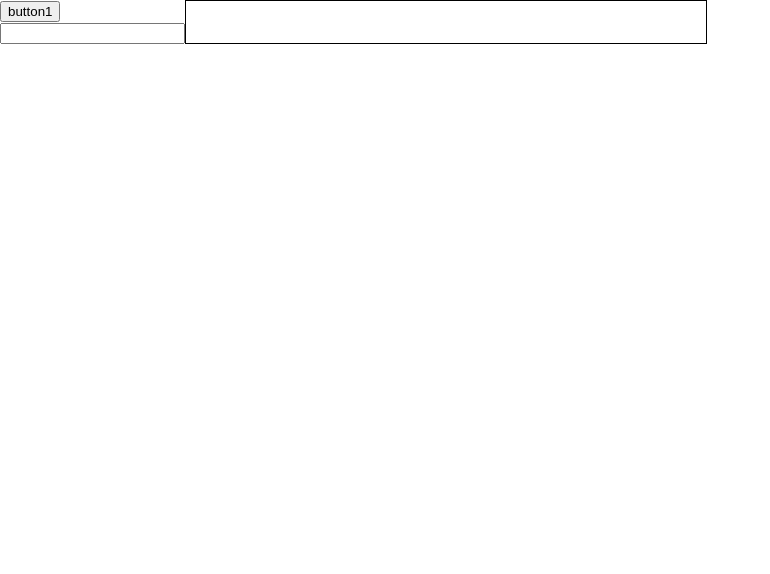
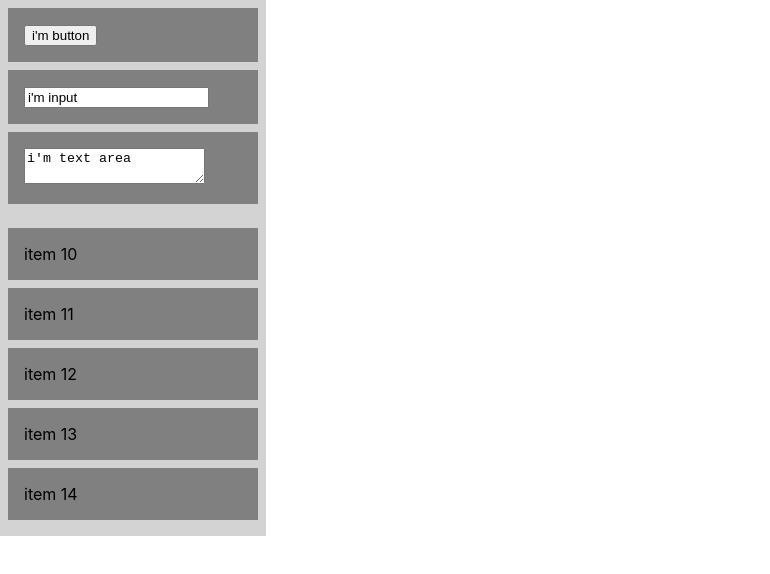
Before and after one commit to karthick3018/react-gui, a React (Create React App) app: page / in a window 1280 px wide. Shown: the top 574 px of the page, without its empty margins (0-770 px from the left). Built offline with nearby package versions, Linux system fonts and the light colour scheme.

Commit message:
initial functionality

```diff
--- a/package.json
+++ b/package.json
@@ -7,8 +7,7 @@
     "@testing-library/react": "^9.3.2",
     "@testing-library/user-event": "^7.1.2",
     "react": "^16.13.1",
-    "react-dnd": "^11.1.3",
-    "react-dnd-html5-backend": "^11.1.3",
+    "react-beautiful-dnd": "^13.0.0",
     "react-dom": "^16.13.1",
     "react-scripts": "3.4.3"
   },
--- a/src/components/main.css
+++ b/src/components/main.css
@@ -1,5 +1,7 @@
 .aside-wrapper{
   display: flex;
+  justify-content: space-between;
+  padding: 20px;
 }
 
 .right{
--- a/src/components/main.js
+++ b/src/components/main.js
@@ -1,29 +1,228 @@
-import React from 'react';
-import './main.css'
+import React, { Component } from 'react';
+import { DragDropContext, Droppable, Draggable } from 'react-beautiful-dnd';
 
-const Main = () => {
+// fake data generator
+const getItems = (count, offset = 0) =>
+    Array.from({ length: count }, (v, k) => k).map(k => ({
+        id: `item-${k + offset}`,
+        content: `item ${k + offset}`
+    }));
 
+// a little function to help us with reordering the result
+const reorder = (list, startIndex, endIndex) => {
+    const result = Array.from(list);
+    const [removed] = result.splice(startIndex, 1);
+    result.splice(endIndex, 0, removed);
 
-  const  onDragOver = (ev) => {
-    ev.preventDefault();
-}
-  return(
-    <div className="aside-wrapper">
-      <div className="left"  onDragOver={onDragOver}>
-        <div  draggable="true" >
-        <button> button1</button>
-        </div>
+    return result;
+};
 
-        <div draggable="true"  >
-          <input/>
-        </div>
+/**
+ * Moves an item from one list to another list.
+ */
+const move = (source, destination, droppableSource, droppableDestination) => {
+    const sourceClone = Array.from(source);
+    const destClone = Array.from(destination);
+    const [removed] = sourceClone.splice(droppableSource.index, 1);
 
-      </div>
-      <div className="right" onDragOver={onDragOver}>
+    destClone.splice(droppableDestination.index, 0, removed);
 
-      </div>
-    </div>
-  )
+    const result = {};
+    result[droppableSource.droppableId] = sourceClone;
+    result[droppableDestination.droppableId] = destClone;
+
+    return result;
+};
+
+const grid = 8;
+
+const getItemStyle = (isDragging, draggableStyle) => ({
+    // some basic styles to make the items look a bit nicer
+    userSelect: 'none',
+    padding: grid * 2,
+    margin: `0 0 ${grid}px 0`,
+
+    // change background colour if dragging
+    background: isDragging ? 'lightgreen' : 'grey',
+
+    // styles we need to apply on draggables
+    ...draggableStyle
+});
+
+const getListStyle = isDraggingOver => ({
+    background: isDraggingOver ? 'lightblue' : 'lightgrey',
+    padding: grid,
+    width: 250
+});
+
+class Main extends Component {
+    state = {
+        items: getItems(10),
+        selected: getItems(5, 10),
+        checkValue : []
+    };
+
+    /**
+     * A semi-generic way to handle multiple lists. Matches
+     * the IDs of the droppable container to the names of the
+     * source arrays stored in the state.
+     */
+    id2List = {
+        droppable: 'items',
+        droppable2: 'selected'
+    };
+
+    getList = id => this.state[this.id2List[id]];
+
+    onDragEnd = result => {
+
+        const { source, destination } = result;
+
+        console.log('sourceeeee',source)
+        console.log('destination',destination)
+
+         let buffer = []
+
+         buffer.push(<div>Aasdfasdfsdfasdfsdfsafsdf asdf asdf asdf asdfasdfasd fasd</div>);
+        this.setState({
+          checkValue:  buffer
+        })
+
+        // dropped outside the list
+        if (!destination) {
+            return;
+        }
+
+        if (source.droppableId === destination.droppableId) {
+            const items = reorder(
+                this.getList(source.droppableId),
+                source.index,
+                destination.index
+            );
+
+            let state = { items };
+
+            if (source.droppableId === 'droppable2') {
+                state = { selected: items };
+            }
+
+            this.setState(state);
+        } else {
+            const result = move(
+                this.getList(source.droppableId),
+                this.getList(destination.droppableId),
+                source,
+                destination
+            );
+
+            this.setState({
+                items: result.droppable,
+                selected: result.droppable2
+            });
+        }
+    };
+
+    // Normally you would want to split things out into separate components.
+    // But in this example everything is just done in one place for simplicity
+    render() {
+        return (
+            <DragDropContext onDragEnd={this.onDragEnd}>
+                <Droppable droppableId="droppable">
+                    {(provided, snapshot) => (
+                        <div
+                            ref={provided.innerRef}
+                            style={getListStyle(snapshot.isDraggingOver)}>
+                                <Draggable
+                                    key={`100`}
+                                    draggableId={`100`}
+                                    index={1}>
+                                    {(provided, snapshot) => (
+                                        <div
+                                            ref={provided.innerRef}
+                                            {...provided.draggableProps}
+                                            {...provided.dragHandleProps}
+                                            style={getItemStyle(
+                                                snapshot.isDragging,
+                                                provided.draggableProps.style
+                                            )}>
+                                          <button>{"i'm button"}</button>
+                                        </div>
+                                    )}
+                                </Draggable>
+
+                                <Draggable
+                                    key={`101`}
+                                    draggableId={`101`}
+                                    index={2}>
+                                    {(provided, snapshot) => (
+                                        <div
+                                            ref={provided.innerRef}
+                                            {...provided.draggableProps}
+                                            {...provided.dragHandleProps}
+                                            style={getItemStyle(
+                                                snapshot.isDragging,
+                                                provided.draggableProps.style
+                                            )}>
+                                          <input defaultValue="i'm input"/>
+                                        </div>
+                                    )}
+                                </Draggable>
+
+                                <Draggable
+                                    key={`102`}
+                                    draggableId={`102`}
+                                    index={3}>
+                                    {(provided, snapshot) => (
+                                        <div
+                                            ref={provided.innerRef}
+                                            {...provided.draggableProps}
+                                            {...provided.dragHandleProps}
+                                            style={getItemStyle(
+                                                snapshot.isDragging,
+                                                provided.draggableProps.style
+                                            )}>
+                                          <textarea defaultValue="i'm text area"/>
+                                        </div>
+                                    )}
+                                </Draggable>
+                        </div>
+                    )}
+                </Droppable>
+
+                <Droppable droppableId="droppable2">
+                    {(provided, snapshot) => (
+                        <div
+                            ref={provided.innerRef}
+                            style={getListStyle(snapshot.isDraggingOver)}>
+                            {this.state.selected.map((item, index) => (
+                                <Draggable
+                                    key={item.id}
+                                    draggableId={item.id}
+                                    index={index}>
+                                    {(provided, snapshot) => (
+                                        <div
+                                            ref={provided.innerRef}
+                                            {...provided.draggableProps}
+                                            {...provided.dragHandleProps}
+                                            style={getItemStyle(
+                                                snapshot.isDragging,
+                                                provided.draggableProps.style
+                                            )}>
+                                            {item.content}
+                                        </div>
+                                    )}
+                                </Draggable>
+                            ))}
+                             {this.state.checkValue && this.state.checkValue}
+                            {provided.placeholder}
+                        </div>
+                    )}
+                </Droppable>
+                {console.log('this.state.checkValue && this.state.checkValue[0]',this.state.checkValue && this.state.checkValue)}
+
+            </DragDropContext>
+        );
+    }
 }
 
-export default Main;
+ export default Main
```
Also changed, not shown: 1 other file (tests, documents, lock files or other folders).
